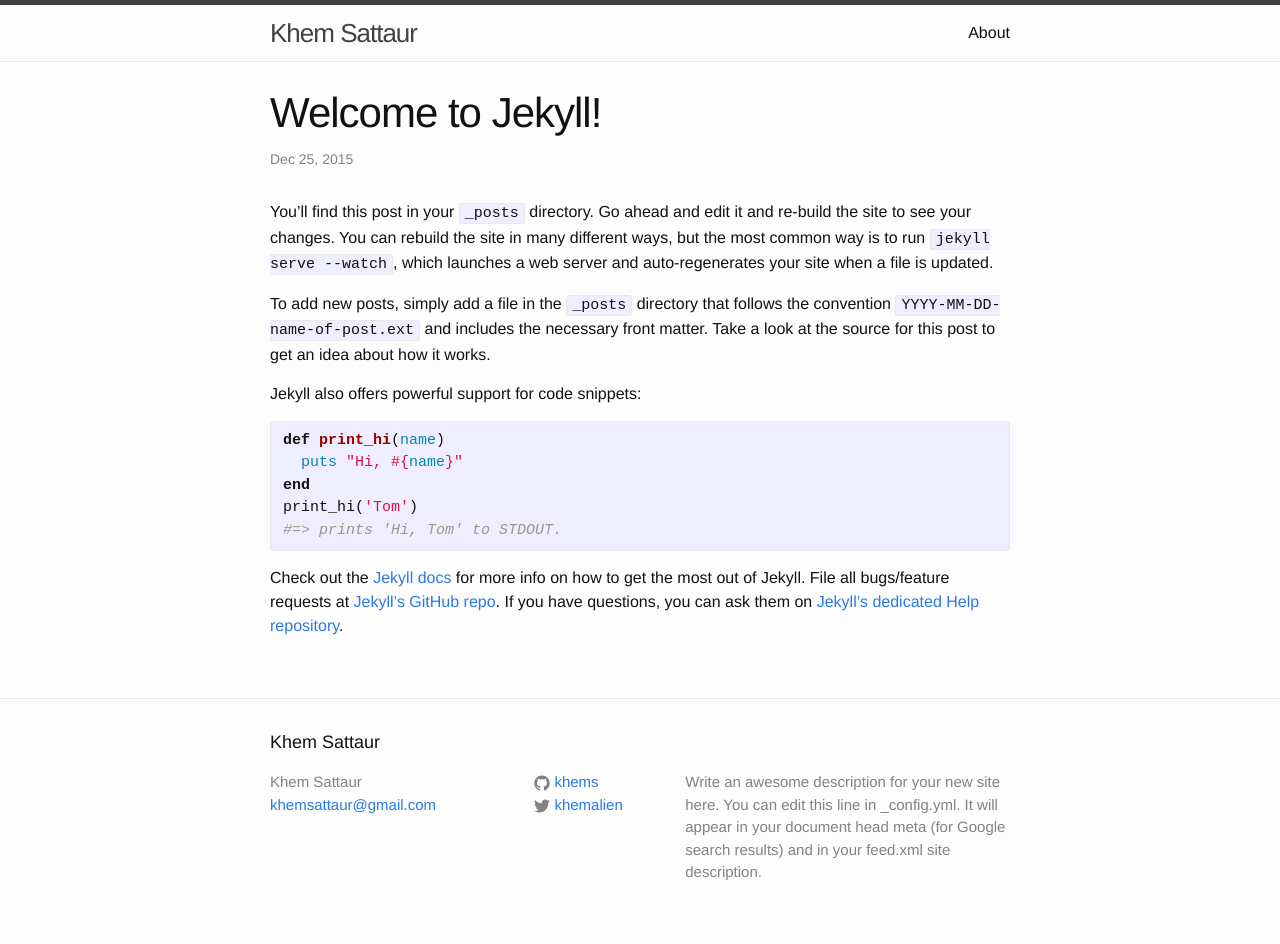
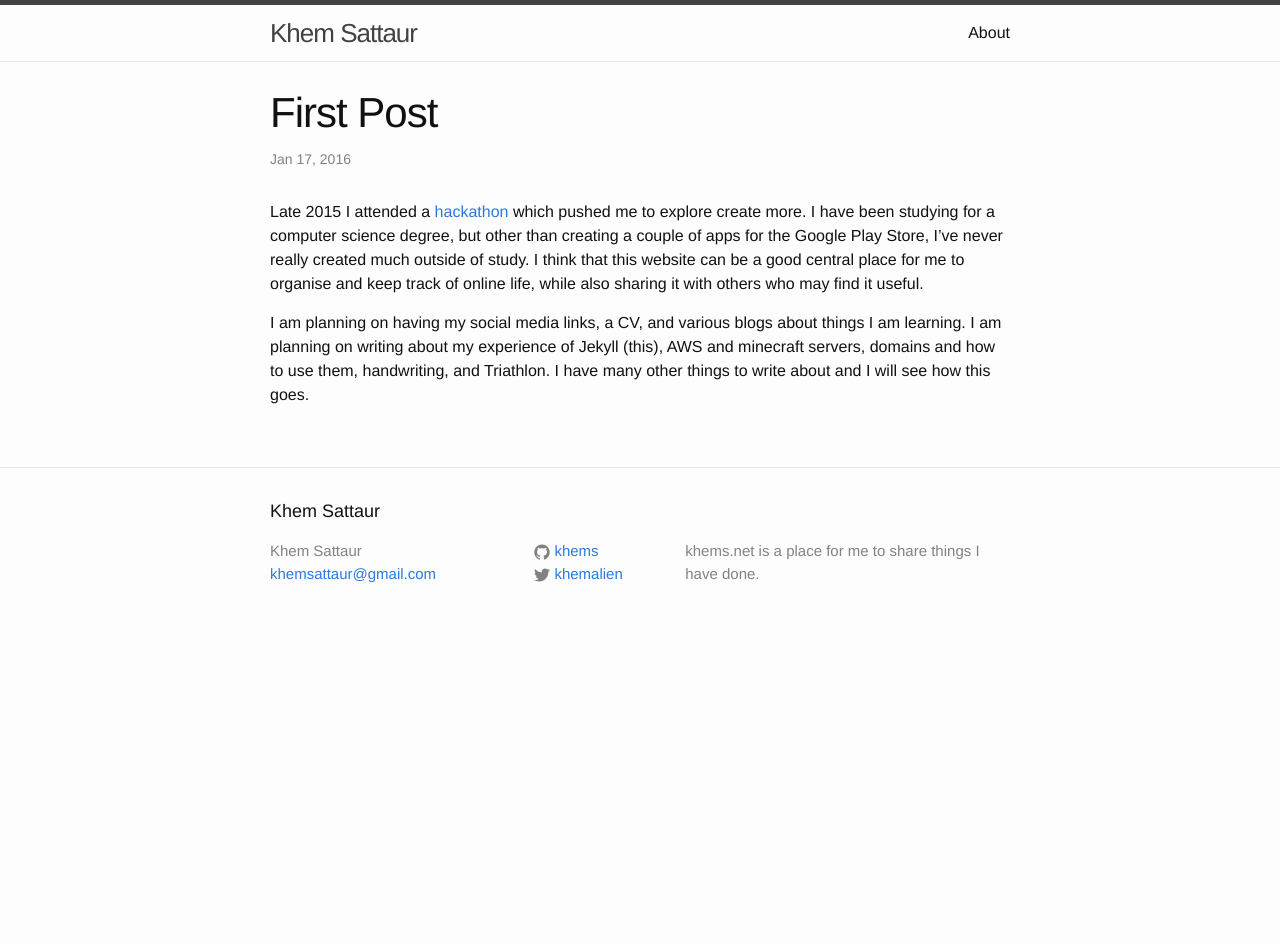
Before and after one commit to khems/khems.github.io, a Jekyll site: the page built from _posts/2015-12-25-welcome-to-jekyll.markdown, in a window 1280 px wide. Built offline with Jekyll 4.4.1, drawn with Linux system fonts in a browser that asks for light colours; after the commit the page ends 900 px from its top, so only the background shows below that.

Commit message:
First post and slight edit to config (www)

```diff
--- a/_config.yml
+++ b/_config.yml
@@ -2,11 +2,9 @@
 title: Khem Sattaur
 email: khemsattaur@gmail.com
 description: > # this means to ignore newlines until "baseurl:"
-  Write an awesome description for your new site here. You can edit this
-  line in _config.yml. It will appear in your document head meta (for
-  Google search results) and in your feed.xml site description.
+  khems.net is a place for me to share things I have done.
 baseurl: "" # the subpath of your site, e.g. /blog/
-url: "http://khem.net" # the base hostname & protocol for your site
+url: "http://www.khem.net" # the base hostname & protocol for your site
 twitter_username: khemalien
 github_username:  khems
 
--- a/_posts/2015-12-25-welcome-to-jekyll.markdown
+++ b/_posts/2015-12-25-welcome-to-jekyll.markdown
@@ -1,25 +1,11 @@
 ---
 layout: post
-title:  "Welcome to Jekyll!"
-date:   2015-12-25 15:17:18
-categories: jekyll update
+title:  "First Post"
+date:   2016-1-17 21:12:18
+categories: meta
 ---
-You’ll find this post in your `_posts` directory. Go ahead and edit it and re-build the site to see your changes. You can rebuild the site in many different ways, but the most common way is to run `jekyll serve --watch`, which launches a web server and auto-regenerates your site when a file is updated.
+Late 2015 I attended a [hackathon][bathhack] which pushed me to explore create more. I have been studying for a computer science degree, but other than creating a couple of apps for the Google Play Store, I've never really created much outside of study. I think that this website can be a good central place for me to organise and keep track of online life, while also sharing it with others who may find it useful.
 
-To add new posts, simply add a file in the `_posts` directory that follows the convention `YYYY-MM-DD-name-of-post.ext` and includes the necessary front matter. Take a look at the source for this post to get an idea about how it works.
+I am planning on having my social media links, a CV, and various blogs about things I am learning. I am planning on writing about my experience of Jekyll (this), AWS and minecraft servers, domains and how to use them, handwriting, and Triathlon. I have many other things to write about and I will see how this goes.
 
-Jekyll also offers powerful support for code snippets:
-
-{% highlight ruby %}
-def print_hi(name)
-  puts "Hi, #{name}"
-end
-print_hi('Tom')
-#=> prints 'Hi, Tom' to STDOUT.
-{% endhighlight %}
-
-Check out the [Jekyll docs][jekyll] for more info on how to get the most out of Jekyll. File all bugs/feature requests at [Jekyll’s GitHub repo][jekyll-gh]. If you have questions, you can ask them on [Jekyll’s dedicated Help repository][jekyll-help].
-
-[jekyll]:      http://jekyllrb.com
-[jekyll-gh]:   https://github.com/jekyll/jekyll
-[jekyll-help]: https://github.com/jekyll/jekyll-help
+[bathhack]:    http://www.bathhack.com
```
